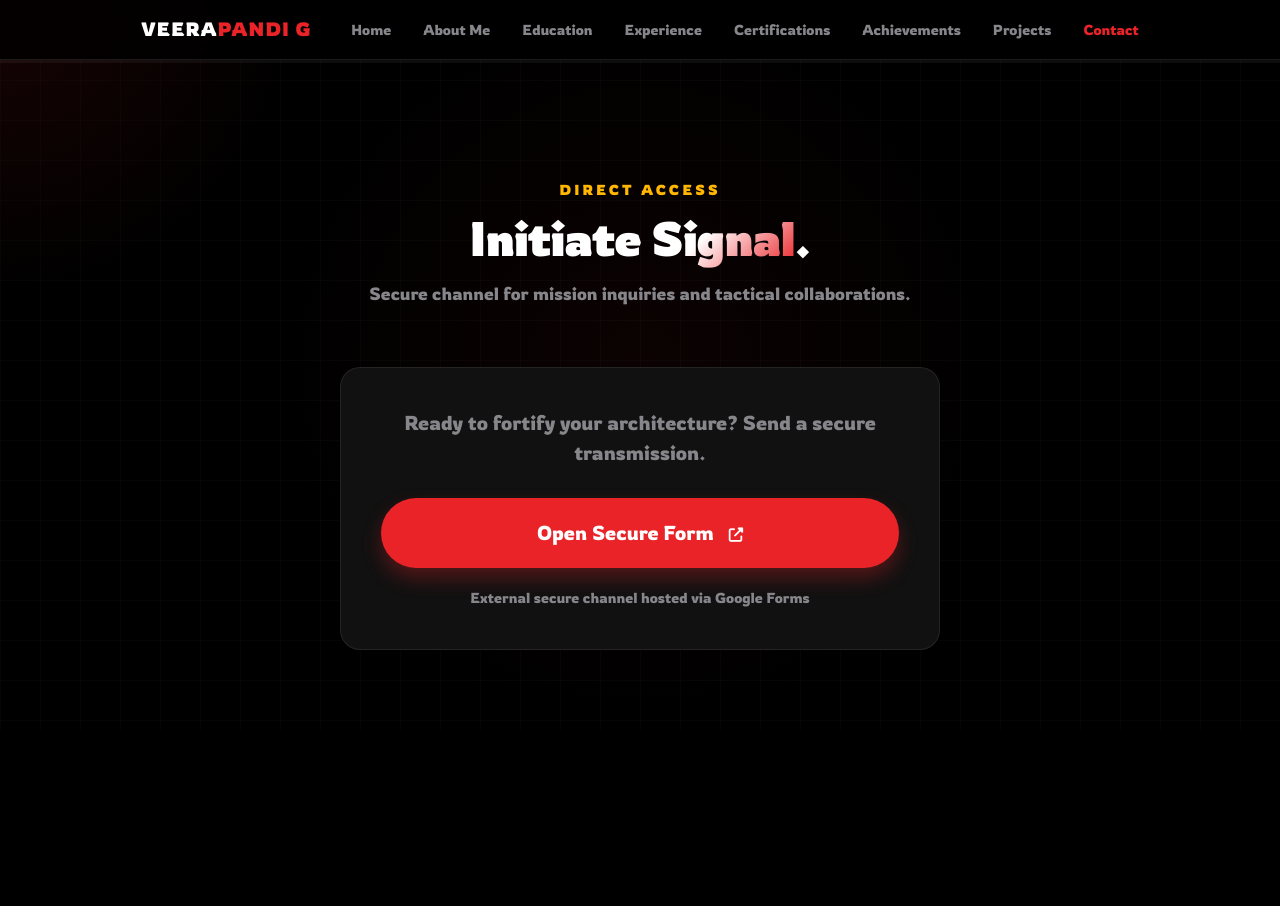
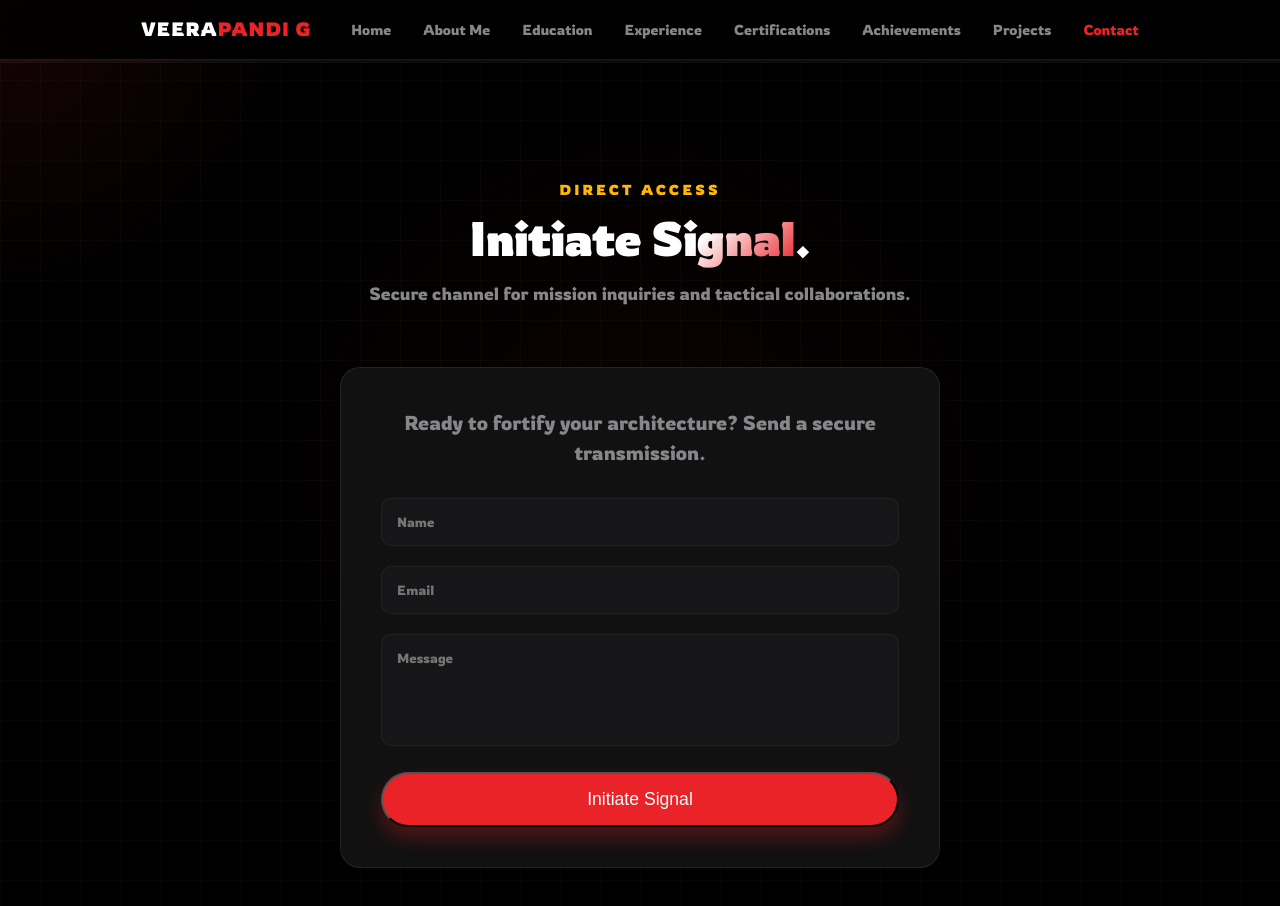
Before and after one commit to veera-crt/veerapandi.g, a plain HTML site: page contact.html in a window 1280 px wide. Before the commit the page ends 800 px from the top, so only its background shows below. Drawn offline with nearby package versions, Linux system fonts and the light colour scheme.

Commit message:
Update contact form and recent edits

```diff
--- a/contact.html
+++ b/contact.html
@@ -46,17 +46,22 @@
                         style="font-size: 1.25rem; color: var(--text-secondary); margin-bottom: 30px; text-align: center;">
                         Ready to fortify your architecture? Send a secure transmission.</p>
 
-                    <div style="text-align: center;">
-                        <a href="https://docs.google.com/forms/d/e/1FAIpQLSdHAQT_0QZbPbGFTl9suCyKxXcbfCbAvNWz4Pdki9BdassvMQ/viewform?usp=sf_link"
-                            target="_blank" class="btn btn-primary"
-                            style="width: 100%; padding: 20px; font-size: 1.25rem; display: block; text-decoration: none;">
-                            Open Secure Form <i class="fas fa-external-link-alt"
-                                style="margin-left: 10px; font-size: 0.9rem;"></i>
-                        </a>
-                        <p style="margin-top: 20px; font-size: 0.9rem; color: var(--text-secondary);">
-                            External secure channel hosted via Google Forms
-                        </p>
-                    </div>
+                    <form class="apple-form">
+                        <div class="form-group" style="margin-bottom: 20px;">
+                            <input type="text" placeholder="Name" required
+                                style="width: 100%; padding: 15px; background: #2c2c2e; border: 1px solid rgba(255,255,255,0.1); border-radius: 10px; color: #fff; font-family: inherit;">
+                        </div>
+                        <div class="form-group" style="margin-bottom: 20px;">
+                            <input type="email" placeholder="Email" required
+                                style="width: 100%; padding: 15px; background: #2c2c2e; border: 1px solid rgba(255,255,255,0.1); border-radius: 10px; color: #fff; font-family: inherit;">
+                        </div>
+                        <div class="form-group" style="margin-bottom: 20px;">
+                            <textarea placeholder="Message" rows="5" required
+                                style="width: 100%; padding: 15px; background: #2c2c2e; border: 1px solid rgba(255,255,255,0.1); border-radius: 10px; color: #fff; font-family: inherit; resize: none;"></textarea>
+                        </div>
+                        <button type="submit" class="btn btn-primary"
+                            style="width: 100%; padding: 15px; font-size: 1.1rem;">Initiate Signal</button>
+                    </form>
                 </div>
             </div>
         </section>
```
